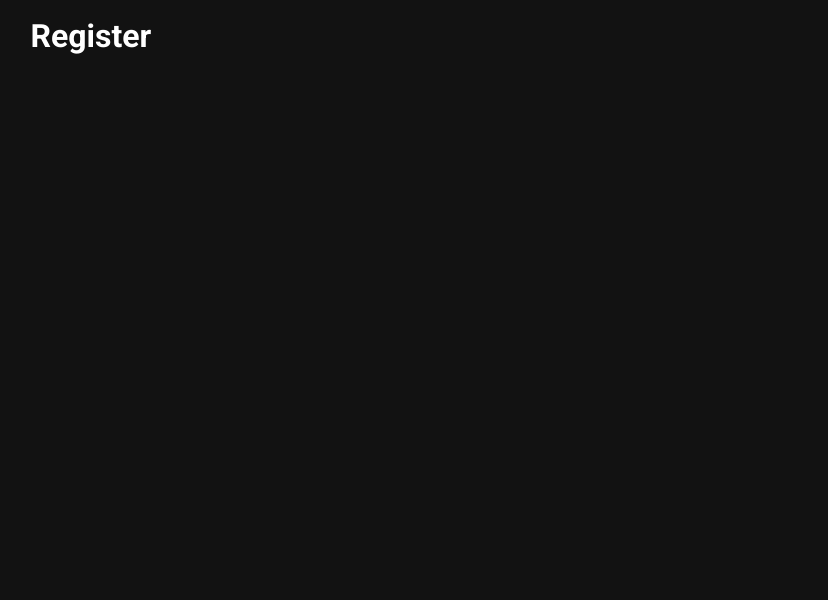
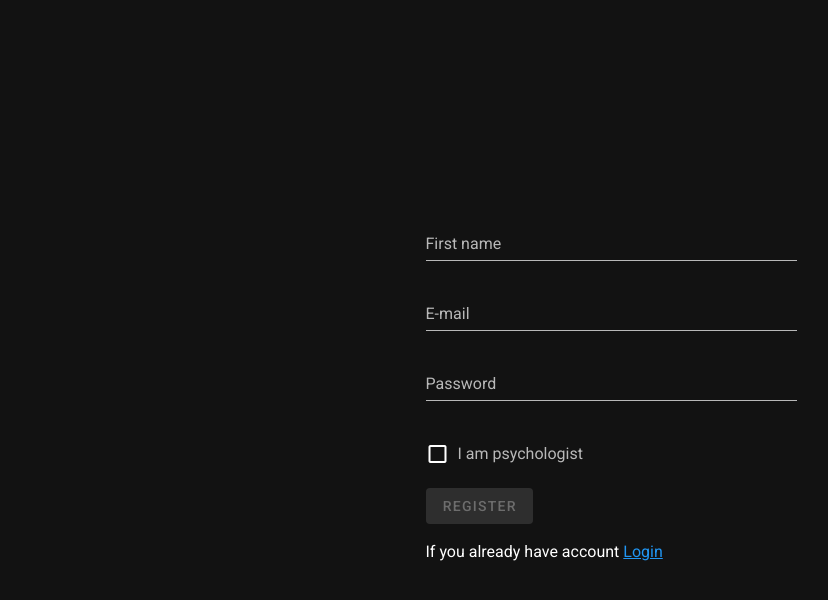
Before and after one commit to CouldBeFree/socket-chat-vue, a Vue app: page /register in a window 1280 px wide. Shown: the top 600 px of the page, without its empty margins (29-857 px from the left). Built offline with nearby package versions, Linux system fonts and the light colour scheme.

Commit message:
created forms for login and register

```diff
--- a/src/views/Login.vue
+++ b/src/views/Login.vue
@@ -1,9 +1,31 @@
 <template>
-  <div>
+  <div class="login">
     <v-row>
       <v-col sm="4" cols="12" />
       <v-col sm="4" cols="12">
-        <h1 style="text-align: center;">Login</h1>
+        <v-form v-model="valid" ref="form">
+          <v-text-field
+            v-model="nickname"
+            :rules="nameRules"
+            label="First name"
+            required
+          ></v-text-field>
+          <v-text-field
+            v-model="email"
+            :rules="emailRules"
+            label="E-mail"
+            required
+          ></v-text-field>
+          <v-btn
+            :disabled="!valid"
+            color="success"
+            class="mr-4"
+            @click="submit"
+          >
+            Login
+          </v-btn>
+          <p class="mt-4">If you don't have account <router-link to="/register">Register</router-link></p>
+        </v-form>
       </v-col>
       <v-col sm="4" cols="12" />
     </v-row>
@@ -12,10 +34,32 @@
 
 <script>
 export default {
-name: "Login"
+  name: "Login",
+  data() {
+    return {
+      valid: false,
+      nickname: '',
+      nameRules: [
+        v => !!v || 'Name is required',
+        v => v.length <= 10 || 'Name must be less than 10 characters',
+      ],
+      email: '',
+      emailRules: [
+        v => !!v || 'E-mail is required',
+        v => /.+@.+/.test(v) || 'E-mail must be valid',
+      ]
+    }
+  },
+  methods: {
+    submit() {
+      this.$refs.form.validate()
+    }
+  }
 }
 </script>
 
 <style scoped>
-
+.login {
+    margin-top: 25vh;
+}
 </style>
--- a/src/views/Register.vue
+++ b/src/views/Register.vue
@@ -1,15 +1,80 @@
 <template>
-  <div>
-    <h1>Register</h1>
+  <div class="register">
+    <v-row>
+      <v-col sm="4" cols="12" />
+      <v-col sm="4" cols="12">
+        <v-form v-model="valid" ref="form">
+          <v-text-field
+            v-model="nickname"
+            :rules="nameRules"
+            label="First name"
+            required
+          ></v-text-field>
+          <v-text-field
+            v-model="email"
+            :rules="emailRules"
+            label="E-mail"
+            required
+          ></v-text-field>
+          <v-text-field
+            v-model="password"
+            :rules="passwordRules"
+            label="Password"
+            required
+          ></v-text-field>
+          <v-checkbox
+            v-model="isPsychologist"
+            label="I am psychologist"
+          ></v-checkbox>
+          <v-btn
+            :disabled="!valid"
+            color="success"
+            class="mr-4"
+            @click="submit"
+          >
+            Register
+          </v-btn>
+          <p class="mt-4">If you already have account <router-link to="/login">Login</router-link></p>
+        </v-form>
+      </v-col>
+      <v-col sm="4" cols="12" />
+    </v-row>
   </div>
 </template>
 
 <script>
 export default {
-name: "Register"
+  name: "Register",
+  data() {
+    return {
+      isPsychologist: false,
+      valid: false,
+      nickname: '',
+      nameRules: [
+        v => !!v || 'Name is required',
+        v => v.length <= 10 || 'Name must be less than 10 characters',
+      ],
+      password: '',
+      email: '',
+      emailRules: [
+        v => !!v || 'E-mail is required',
+        v => /.+@.+/.test(v) || 'E-mail must be valid',
+      ],
+      passwordRules: [
+        v => !!v || 'Password is required'
+      ]
+    }
+  },
+  methods: {
+    submit() {
+      this.$refs.form.validate()
+    }
+  }
 }
 </script>
 
 <style scoped>
-
+.register {
+    margin-top: 25vh;
+}
 </style>
```
